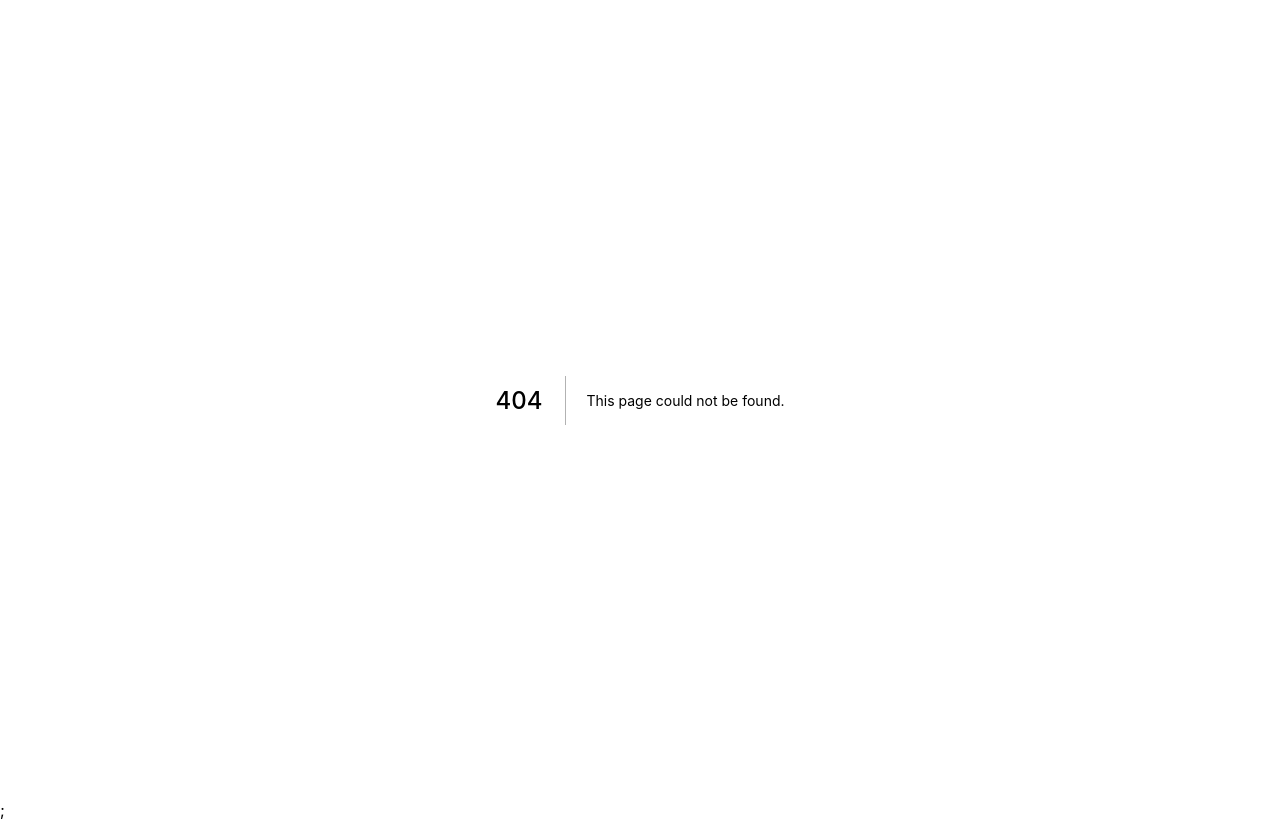
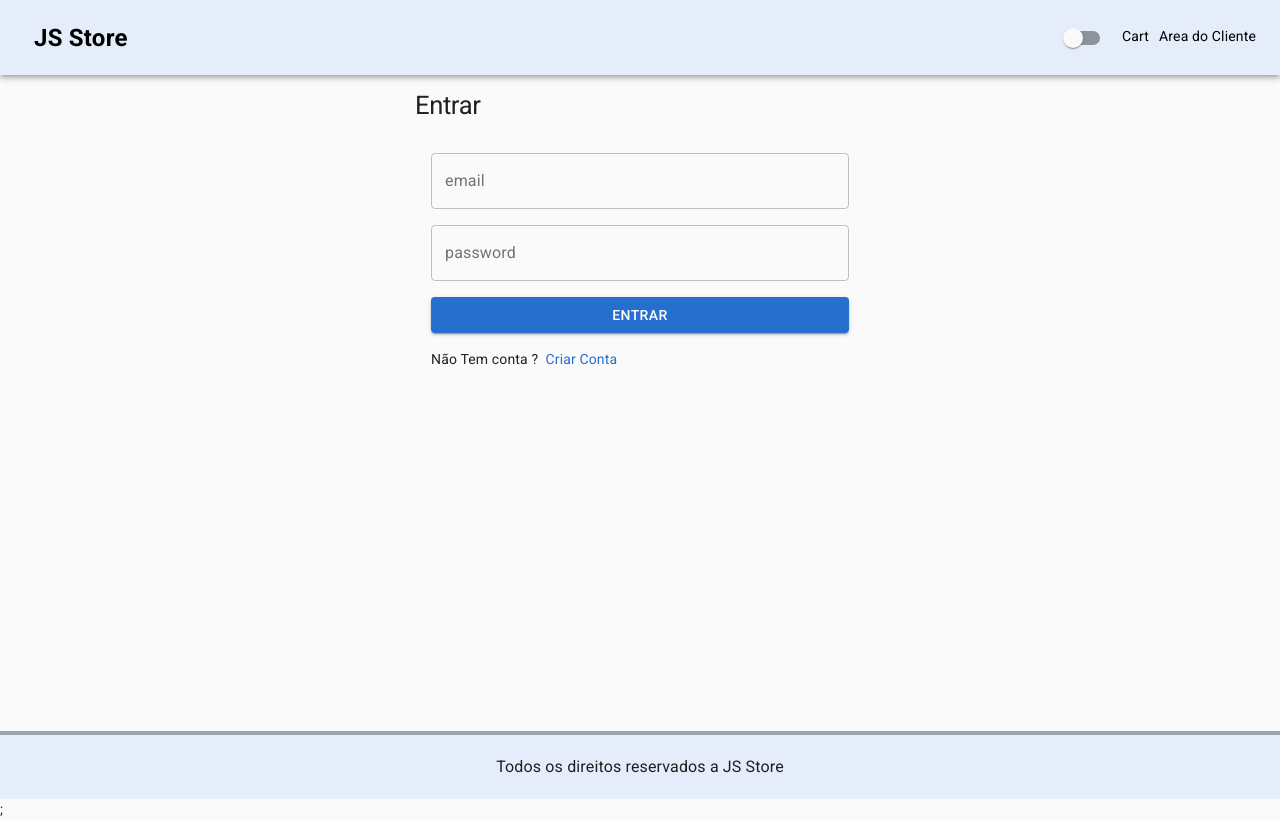
Before and after one commit to jaisonluizaliev/JSStore, a Next.js app: page /login in a window 1280 px wide. Before the commit this address had no page. Built offline with nearby package versions, Linux system fonts and the light colour scheme.

Commit message:
Create Login Screen

```diff
--- /dev/null
+++ b/pages/login.js
@@ -0,0 +1,57 @@
+import React from 'react';
+import NextLink from 'next/link';
+import Layout from '../components/Layout';
+import useStyles from '../styles/styles';
+import {
+  Button,
+  Link,
+  List,
+  ListItem,
+  TextField,
+  Typography,
+} from '@material-ui/core';
+
+export default function Login() {
+  const styles = useStyles();
+
+  return (
+    <Layout title="Entrar">
+      <form className={styles.form}>
+        <Typography variant="h1" component="h1">
+          Entrar
+        </Typography>
+        <List>
+          <ListItem>
+            <TextField
+              variant="outlined"
+              fullWidth
+              id="email"
+              label="email"
+              inputProps={{ type: 'email' }}
+            />
+          </ListItem>
+          <ListItem>
+            <TextField
+              variant="outlined"
+              fullWidth
+              id="password"
+              label="password"
+              inputProps={{ type: 'password' }}
+            />
+          </ListItem>
+          <ListItem>
+            <Button variant="contained" type="submit" fullWidth color="primary">
+              Entrar
+            </Button>
+          </ListItem>
+          <ListItem>
+            Não Tem conta ? &nbsp;
+            <NextLink href="register" passHref>
+              <Link>Criar Conta</Link>
+            </NextLink>
+          </ListItem>
+        </List>
+      </form>
+    </Layout>
+  );
+}
--- a/styles/styles.js
+++ b/styles/styles.js
@@ -41,6 +41,10 @@ const useStyles = makeStyles({
     borderRadius: '4px',
     padding: '2px',
   },
+  form : {
+    maxWidth: '450px',
+    margin: '0 auto',
+  },
 });
 
 export default useStyles;
```
Also changed, not shown: pages/cart.js (+8 -1 lines), pages/shipping.js (added, +12 -0 lines).
